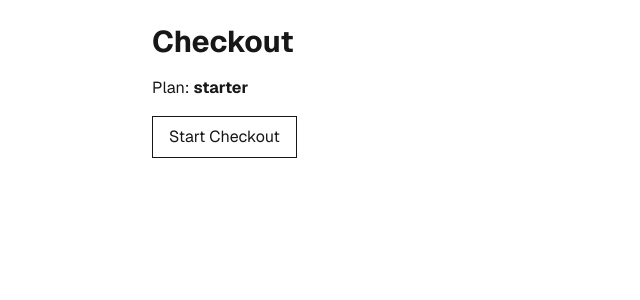
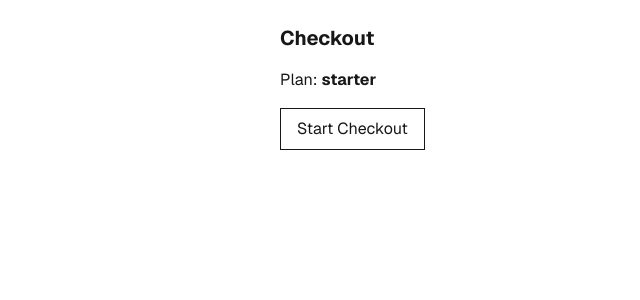
Before and after one commit to DeepFormHealth/df-web, a Next.js app: page /checkout in a window 1280 px wide. Shown: the top 300 px of the page, without its empty margins (0-640 px from the left). Built offline with nearby package versions, Linux system fonts and the light colour scheme; no server answers.

Commit message:
fix(checkout): resolve Next.js prerender error by moving useSearchParams to client file

```diff
--- /dev/null
+++ b/src/app/checkout/checkoutclient.tsx
@@ -0,0 +1,28 @@
+// src/app/checkout/CheckoutClient.tsx
+"use client";
+
+import { captureEvent } from "@/lib/posthog";
+
+export default function CheckoutClient({ plan }: { plan: "starter" | "pro" }) {
+  function startCheckout() {
+    captureEvent("checkout_started", {
+      plan,
+      currency: "usd",
+      price_id: "price_placeholder",
+    });
+    alert(`Checkout started for ${plan}. Replace with Stripe Checkout session.`);
+    // TODO: call your /api/checkout to create a Stripe Checkout session and redirect
+  }
+
+  return (
+    <main className="font-sans p-6 max-w-3xl mx-auto">
+      <h1 className="text-xl font-bold mb-4">Checkout</h1>
+      <p className="mb-4">
+        Plan: <strong>{plan}</strong>
+      </p>
+      <button className="border px-4 py-2" onClick={startCheckout}>
+        Start Checkout
+      </button>
+    </main>
+  );
+}
--- a/src/app/checkout/page.tsx
+++ b/src/app/checkout/page.tsx
@@ -1,23 +1,21 @@
-'use client';
+// src/app/checkout/page.tsx
+import { Suspense } from "react";
+import CheckoutClient from "./CheckoutClient";
 
-import { useSearchParams } from 'next/navigation';
-import { captureEvent } from '@/lib/posthog';
+type SearchParams = { [key: string]: string | string[] | undefined };
 
-export default function CheckoutPage() {
-  const sp = useSearchParams();
-  const param = sp.get('plan');
-  const plan: 'starter' | 'pro' = param === 'pro' ? 'pro' : 'starter';
-
-  function startCheckout() {
-    captureEvent('checkout_started', { plan, currency: 'usd', price_id: 'price_placeholder' });
-    alert(`Checkout started for ${plan}. Replace with Stripe Checkout session.`);
-  }
+export default function CheckoutPage({
+  searchParams,
+}: {
+  searchParams: SearchParams;
+}) {
+  const raw = searchParams.plan;
+  const plan =
+    (Array.isArray(raw) ? raw[0] : raw) === "pro" ? "pro" : "starter";
 
   return (
-    <main className="font-sans p-6 max-w-5xl mx-auto">
-      <h1 className="text-3xl font-bold mb-4">Checkout</h1>
-      <p className="mb-4">Plan: <strong>{plan}</strong></p>
-      <button className="border px-4 py-2" onClick={startCheckout}>Start Checkout</button>
-    </main>
+    <Suspense fallback={<div>Loading…</div>}>
+      <CheckoutClient plan={plan} />
+    </Suspense>
   );
 }
```
